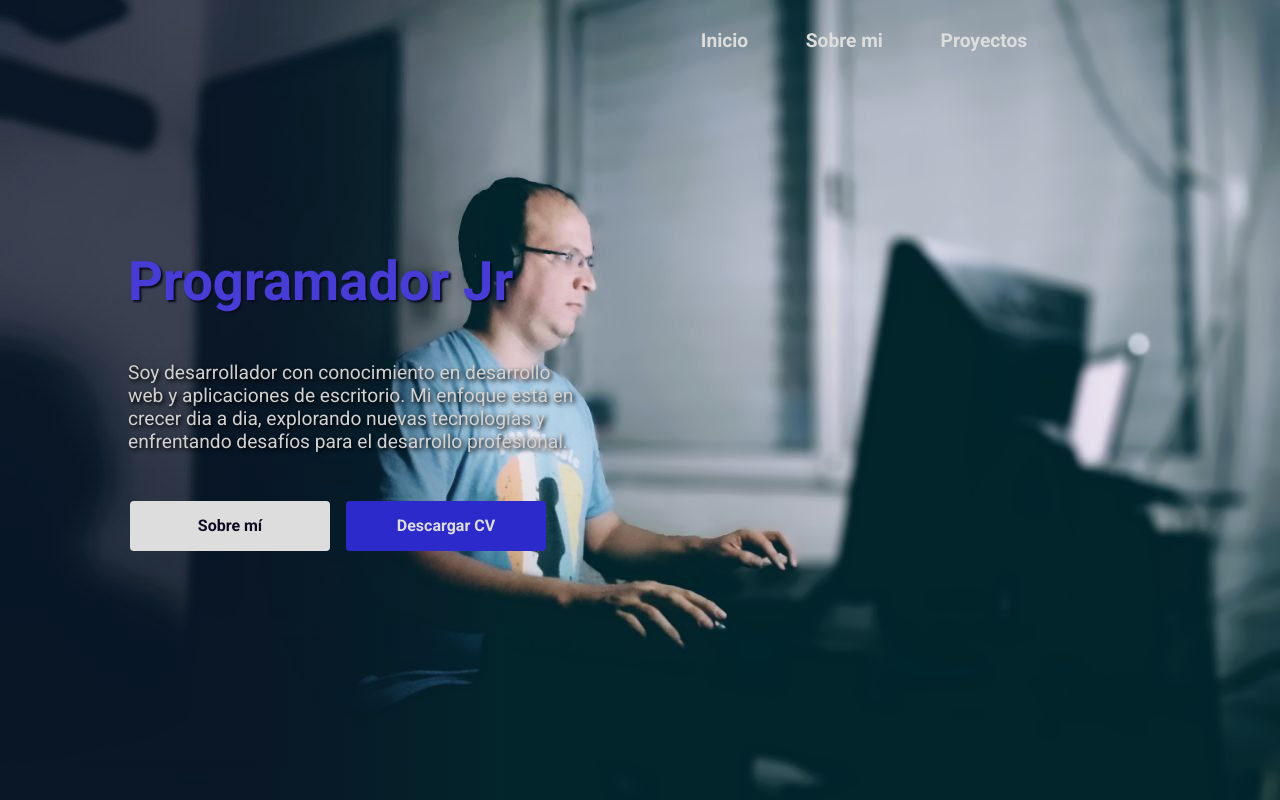
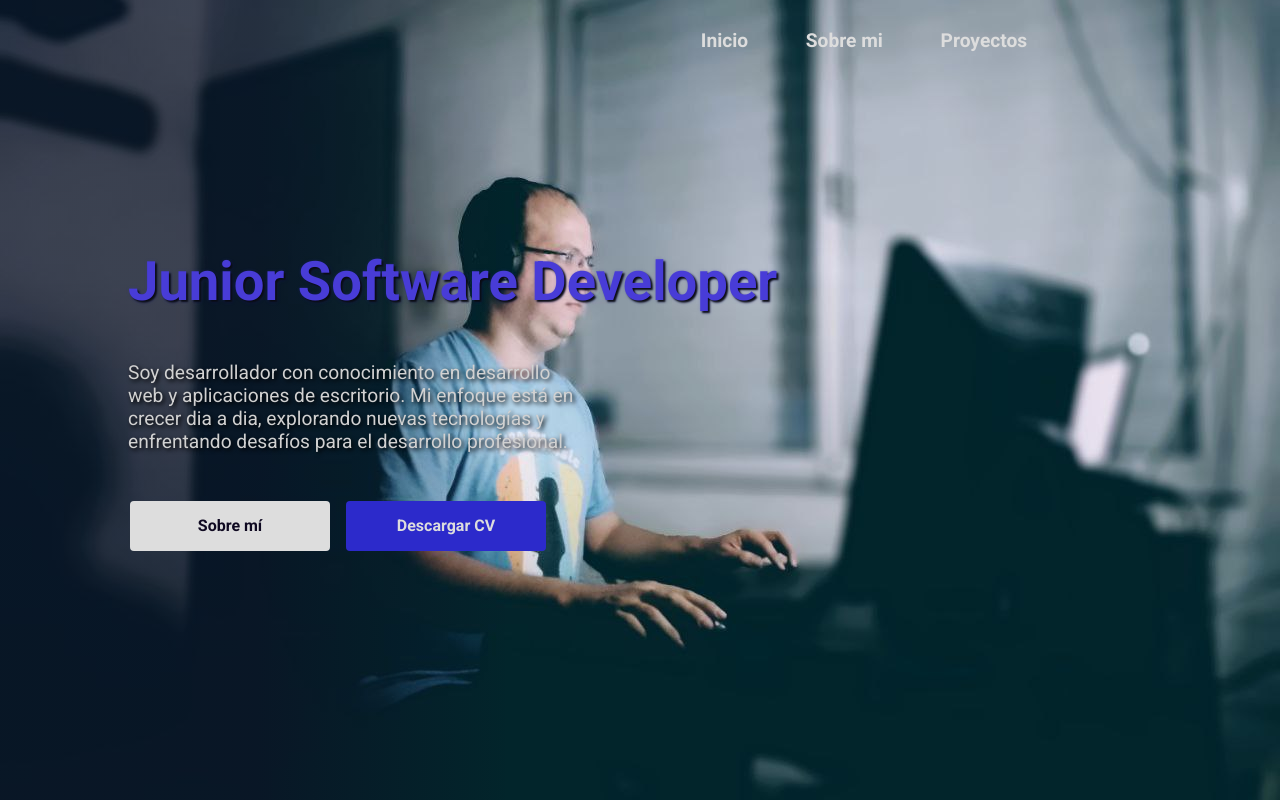
Before and after one commit to LuisAZ-2021/portafolio, a plain HTML site: page index.html in a window 1280 px wide. Shown: the top 800 px of the page. Drawn offline with Linux system fonts and the light colour scheme.

Commit message:
update CV

```diff
--- a/index.html
+++ b/index.html
@@ -33,7 +33,7 @@
     <main class="principal">
         <section class="presentacion" id="presentacion">
             <div class="presentacion__contenedor_info">
-                <h1 class="presentacion__titulo">Programador Jr</h1>
+                <h1 class="presentacion__titulo">Junior Software Developer</h1>
                 <p class="presentacion__parrafo">Soy desarrollador con conocimiento en desarrollo web y aplicaciones de escritorio.
                   Mi enfoque está en crecer dia a dia, explorando nuevas tecnologías y enfrentando desafíos para el desarrollo profesional.
                 </p>
```
Also changed, not shown: 2 other files.
